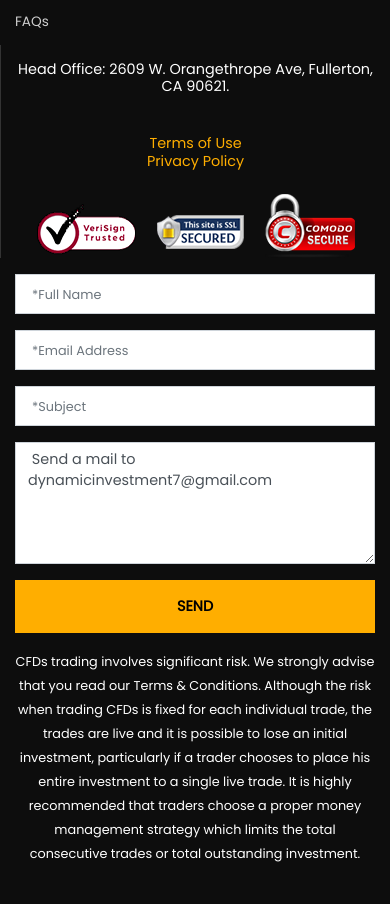
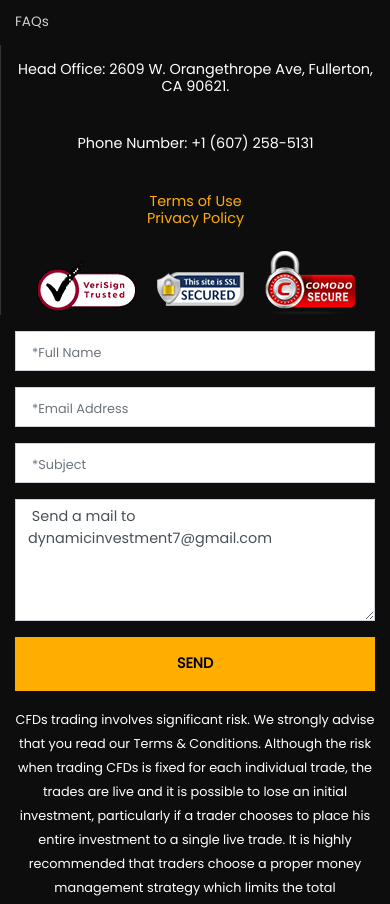
Before and after one commit to Achilles45/dominion-finance, a Vue app: page /faqs in a window 390 px wide. Shown: the part 3444-4348 px from the top of the page. Built offline with nearby package versions, Linux system fonts and the light colour scheme.

Commit message:
Added phone number and a text to withdrawal section

```diff
--- a/src/components/Footer.vue
+++ b/src/components/Footer.vue
@@ -28,6 +28,7 @@
              <div class="col-md-2"></div>
              <div class="col-md-2 text-center contact">
                  <h6>Head Office: 2609 W. Orangethrope Ave, Fullerton, CA 90621.</h6>
+                 <h6>Phone Number: +1 (607) 258-5131</h6>
                  <h6 span class="span">Terms of Use <br> Privacy Policy</h6>
                  <img src="../assets/images/shield.png" class="img-fluid" alt="">
              </div>
--- a/src/views/Payment.vue
+++ b/src/views/Payment.vue
@@ -48,7 +48,7 @@
                   <iframe scrolling="no" allowtransparency="true" frameborder="0" src="https://s.tradingview.com/embed-widget/tickers/?locale=en#%7B%22symbols%22%3A%5B%7B%22title%22%3A%22EUR%2FUSD%22%2C%22proName%22%3A%22FX_IDC%3AEURUSD%22%7D%2C%7B%22description%22%3A%22GBP%2FUSD%22%2C%22proName%22%3A%22FX%3AGBPUSD%22%7D%2C%7B%22description%22%3A%22USD%2FJPY%22%2C%22proName%22%3A%22FX%3AUSDJPY%22%7D%2C%7B%22description%22%3A%22NZD%2FUSD%22%2C%22proName%22%3A%22FX%3ANZDUSD%22%7D%2C%7B%22description%22%3A%22AUD%2FUSD%22%2C%22proName%22%3A%22FX%3AAUDUSD%22%7D%5D%2C%22width%22%3A%22100%25%22%2C%22height%22%3A72%2C%22utm_source%22%3A%22cryptomorefx.com%22%2C%22utm_medium%22%3A%22widget%22%2C%22utm_campaign%22%3A%22tickers%22%7D" style="box-sizing: border-box; height: 72px; width: 100%;"></iframe>
               </div>
               <div class="alert alert-success">
-                  Please, contact admin for payment details or call 09066367012
+                  Please, contact admin for payment details or call +1 (607) 258-5131
               </div>
                   <div class="summary__wrapper">
                   <div class="summary__card two pt-4">
--- a/src/views/Withdrawal.vue
+++ b/src/views/Withdrawal.vue
@@ -97,6 +97,7 @@
                             <div v-if="success" class="alert alert-success">
                                 {{ success }}
                             </div>
+                            <small>If you want to make your withdrawal in bitcoin, please reach out to your acctoung manager</small>
                     <button type="submit" class="withraw_btn">Transfer Now</button>
                 </form>
                    </div>
```
